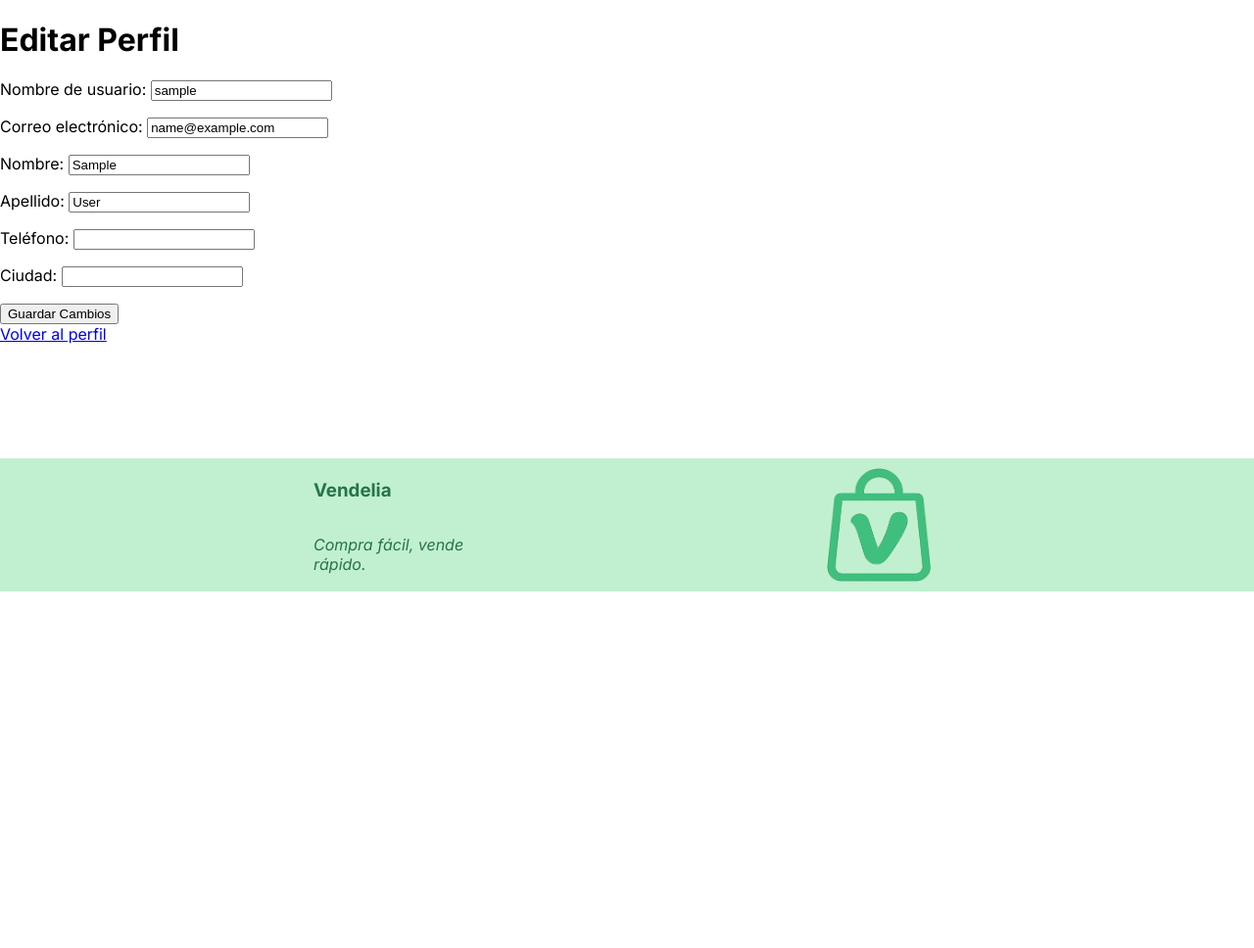
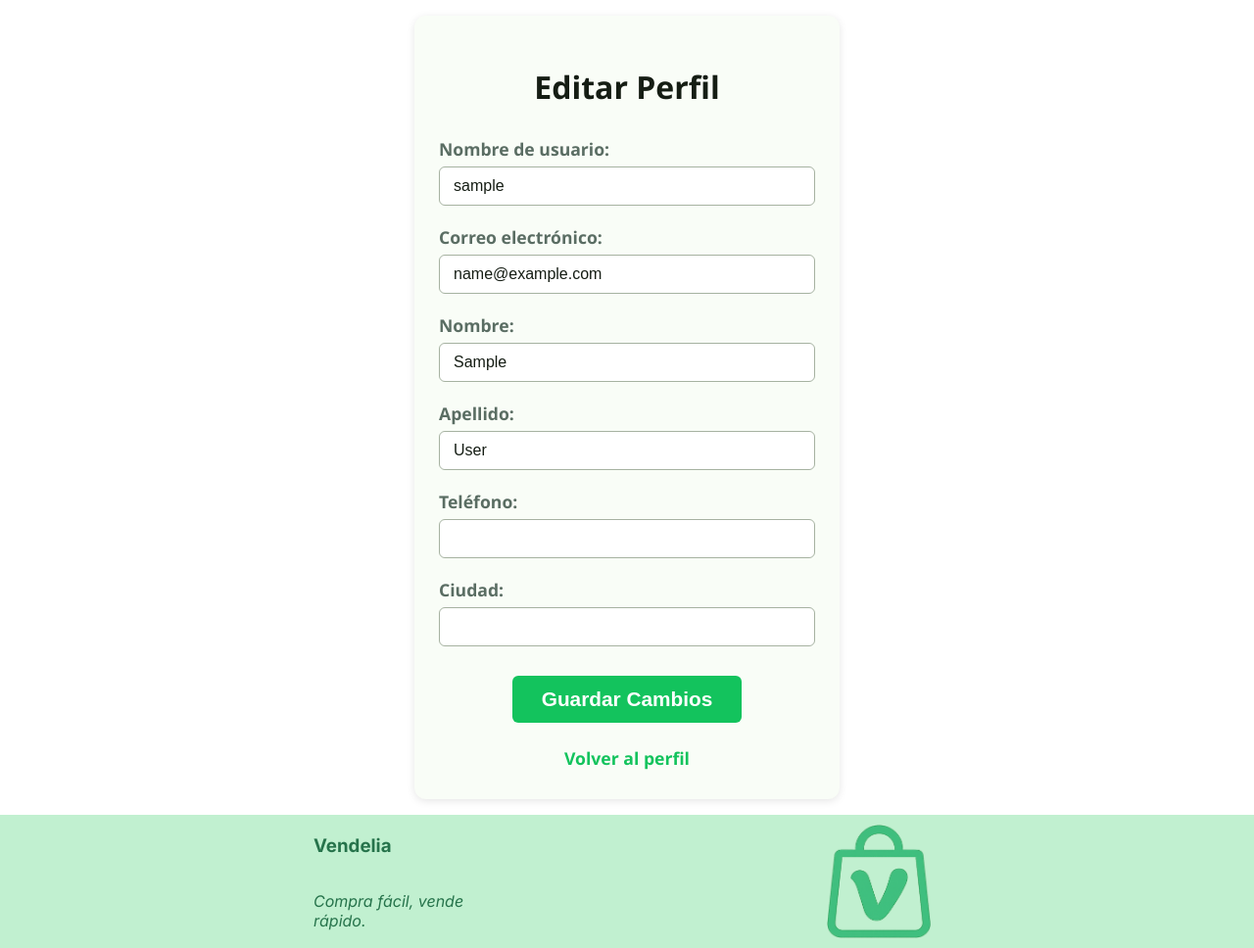
Before and after one commit to DCC-CC4401/2025-1-CC4401-grupo-12, a Django app: page /user_profile/edit/ in a window 1280 px wide. Shown: the part 196-1164 px from the top of the page at 98% size. Before the commit the page ends 800 px from the top, so only its background shows below. Run offline with Django 3.2, Linux system fonts and the light colour scheme; the visitor is signed in with stand-in values (Sample User, id 1); some web fonts are replaced.

Commit message:
Added styles for the user profile and edit views

```diff
--- /dev/null
+++ b/vendelia/marketplace/static/styles_user_profile_edit.css
@@ -0,0 +1,100 @@
+/* === User Edit Profile Page === */
+.user-edit-container {
+    max-width: 30vw;
+    width: 100%;
+    margin: 1em auto;
+    padding: 30px 25px;
+    background-color: #f9fdf7;
+    /* same subtle light background */
+    border-radius: 12px;
+    box-shadow: 0 2px 8px rgba(0, 0, 0, 0.1);
+    font-family: 'Segoe UI', Tahoma, Geneva, Verdana, sans-serif;
+}
+
+.user-edit-title {
+    font-size: 2rem;
+    font-weight: 700;
+    color: #151d14;
+    margin-bottom: 30px;
+    text-align: center;
+}
+
+.user-edit-form p {
+    margin-bottom: 20px;
+    font-size: 1.1rem;
+    color: #333;
+}
+
+.user-edit-form label {
+    display: block;
+    font-weight: 600;
+    color: #5a6d63;
+    margin-bottom: 6px;
+}
+
+.user-edit-form input[type="text"],
+.user-edit-form input[type="email"],
+.user-edit-form input[type="tel"],
+.user-edit-form select,
+.user-edit-form textarea {
+    width: 100%;
+    padding: 10px 14px;
+    border: 1.5px solid #a6b2a1;
+    border-radius: 6px;
+    font-size: 1rem;
+    color: #151d14;
+    background-color: white;
+    transition: border-color 0.2s ease;
+    box-sizing: border-box;
+}
+
+.user-edit-form input[type="text"]:focus,
+.user-edit-form input[type="email"]:focus,
+.user-edit-form input[type="tel"]:focus,
+.user-edit-form select:focus,
+.user-edit-form textarea:focus {
+    border-color: #13c35d;
+    outline: none;
+}
+
+.user-edit-submit-btn {
+    background-color: #13c35d;
+    color: white;
+    font-weight: bold;
+    font-size: 1.3rem;
+    border: none;
+    padding: 12px 30px;
+    border-radius: 6px;
+    cursor: pointer;
+    display: block;
+    margin: 30px auto 0 auto;
+    transition: background-color 0.2s ease;
+}
+
+.user-edit-submit-btn:hover {
+    background-color: #10a947;
+}
+
+.user-edit-back-link {
+    text-align: center;
+    margin-top: 24px;
+}
+
+.user-edit-back-link a {
+    color: #13c35d;
+    font-weight: 600;
+    text-decoration: none;
+    font-size: 1.1rem;
+    transition: color 0.2s ease;
+}
+
+.user-edit-back-link a:hover {
+    color: #0f8e3f;
+}
+
+/* Responsive */
+@media (max-width: 480px) {
+    .user-edit-container {
+        padding: 20px 15px;
+    }
+}
--- a/vendelia/marketplace/templates/base.html
+++ b/vendelia/marketplace/templates/base.html
@@ -26,6 +26,8 @@
     <link rel="stylesheet" href="{% static 'styles_my_purchases.css' %}">
     <link rel="stylesheet" href="{% static 'styles_product_register.css' %}">
     <link rel="stylesheet" href="{% static 'styles_product_edit.css' %}">
+    <link rel="stylesheet" href="{% static 'styles_user_profile.css' %}">
+    <link rel="stylesheet" href="{% static 'styles_user_profile_edit.css' %}">
 
     <!-- Favicon -->
     <link rel="icon" href="{% static 'images/favicon.png' %}" type="image/png">
--- a/vendelia/marketplace/templates/marketplace/edit_profile.html
+++ b/vendelia/marketplace/templates/marketplace/edit_profile.html
@@ -1,18 +1,20 @@
 {% extends 'base.html' %}
 
 {% block title %}
-    Vendelia | Perfil
+Vendelia | Perfil
 {% endblock %}
 
 {% block content %}
-    <div>
-        <h1>Editar Perfil</h1>
-        <form method="post">
-            {% csrf_token %}
-            {{ form.as_p }}
-            <button type="submit">Guardar Cambios</button>
-        </form>
+<div class="user-edit-container">
+    <h1 class="user-edit-title">Editar Perfil</h1>
+    <form method="post" class="user-edit-form">
+        {% csrf_token %}
+        {{ form.as_p }}
+        <button type="submit" class="user-edit-submit-btn">Guardar Cambios</button>
+    </form>
 
+    <div class="user-edit-back-link">
         <a href="{% url 'user_profile' %}">Volver al perfil</a>
     </div>
+</div>
 {% endblock %}
```
Also changed, not shown: vendelia/marketplace/static/styles_user_profile.css (added, +69 -0 lines), vendelia/marketplace/templates/marketplace/user_profile.html (+11 -9 lines).
